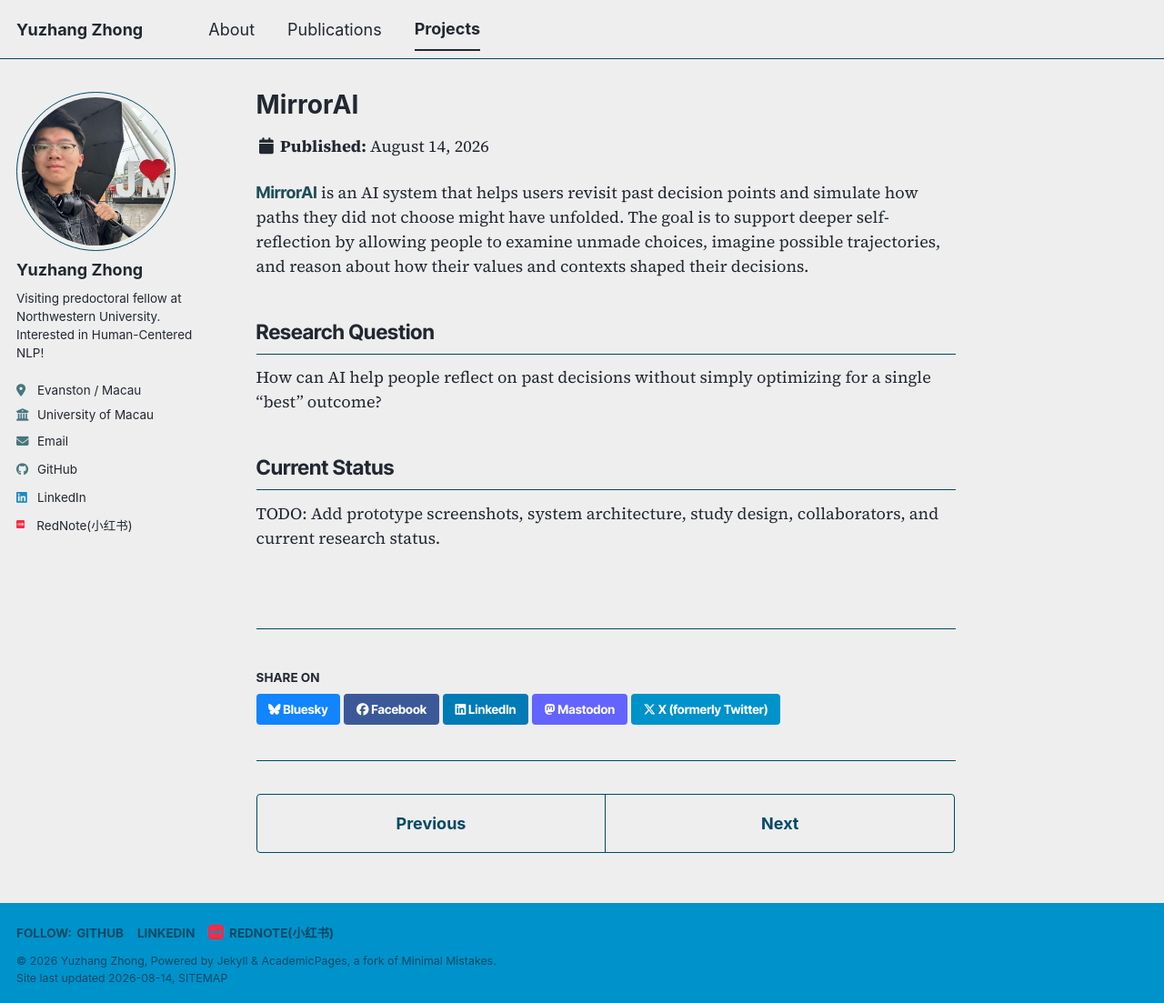
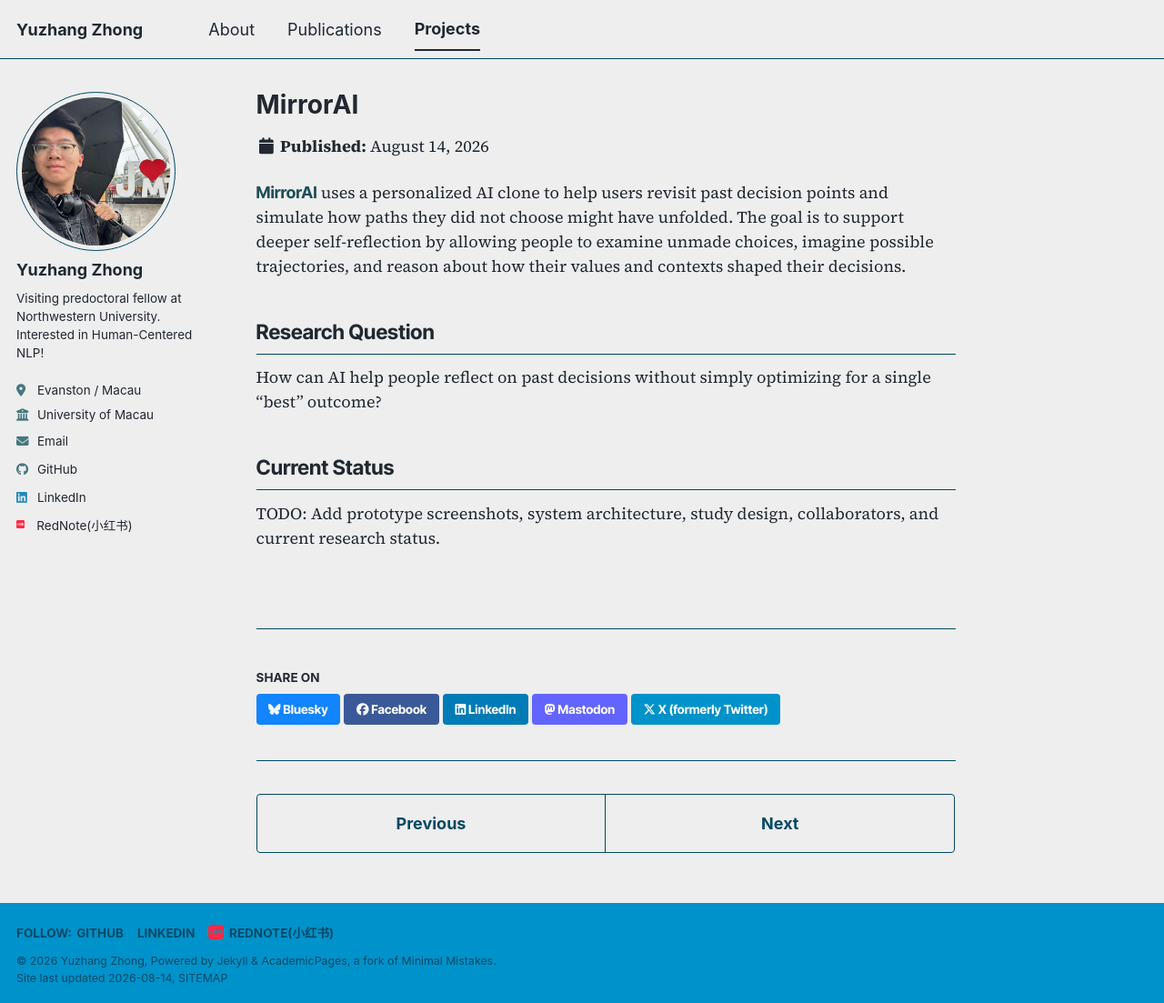
Before and after one commit to yuzhang-zhong/yuzhang-zhong.github.io, a Jekyll site: the page built from _portfolio/mirrorai.md, in a window 1280 px wide and 1103 px high. Shown: the whole window at 91% size. Built offline with Jekyll 4.4.1, drawn with Linux system fonts in a browser that asks for light colours; a style sheet for code colours, icons or effects is not loaded.

Commit message:
Clarify project research framing

```diff
--- a/_portfolio/mirrorai.md
+++ b/_portfolio/mirrorai.md
@@ -1,16 +1,16 @@
 ---
 title: "MirrorAI"
-excerpt: "An AI system that helps users revisit past decision points and simulate how paths they did not choose might have unfolded, supporting deeper self-reflection."
+excerpt: "An AI-clone-based system that helps users revisit past decision points and simulate how paths they did not choose might have unfolded, supporting deeper self-reflection."
 collection: portfolio
 permalink: /portfolio/mirrorai
 theme: initiative
 ---
 
-<span class="project-name">MirrorAI</span> is an AI system that helps users revisit past
-decision points and simulate how paths they did not choose might have unfolded.
-The goal is to support deeper self-reflection by allowing people to examine
-unmade choices, imagine possible trajectories, and reason about how their values
-and contexts shaped their decisions.
+<span class="project-name">MirrorAI</span> uses a personalized AI clone to help users
+revisit past decision points and simulate how paths they did not choose might
+have unfolded. The goal is to support deeper self-reflection by allowing people
+to examine unmade choices, imagine possible trajectories, and reason about how
+their values and contexts shaped their decisions.
 
 ## Research Question
 
```
Also changed, not shown: _pages/about.md (+3 -3 lines), _portfolio/human-ai-writing-new-entities.md (+6 -5 lines).
